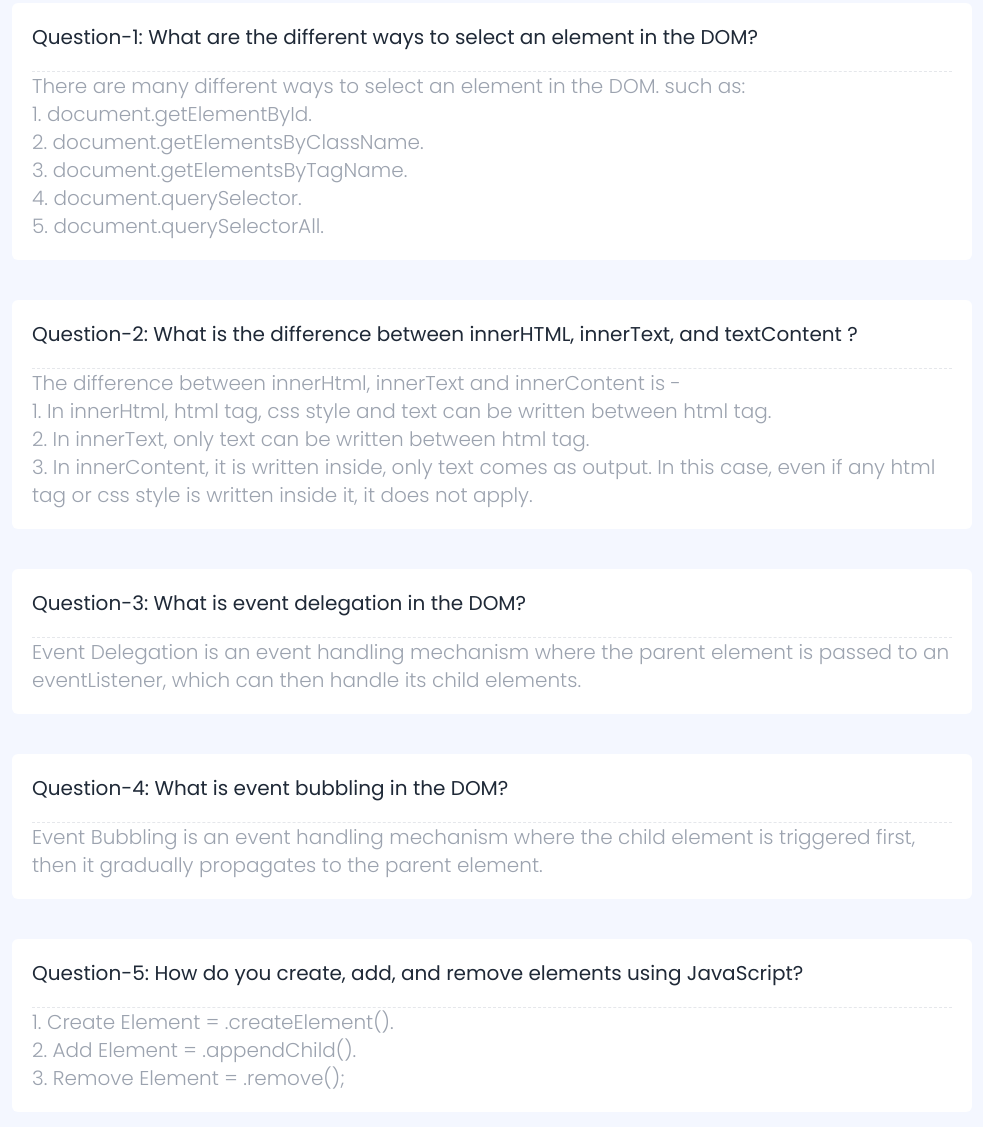
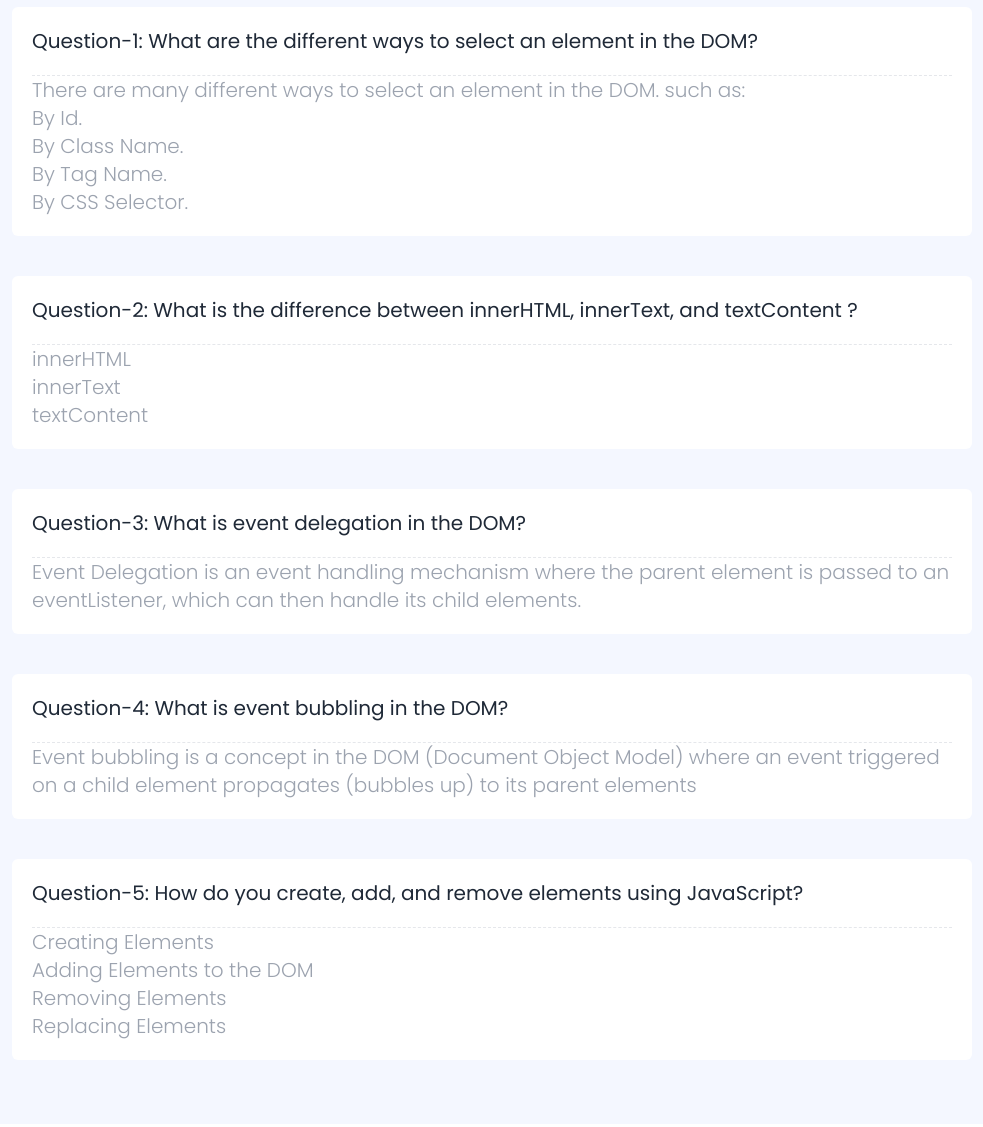
Before and after one commit to awsobuj000/assig-5, a plain HTML site: page blog.html in a window 1280 px wide. Shown: the part 233-1360 px from the top of the page, without its empty margins (148-1131 px from the left). Drawn offline with nearby package versions, Linux system fonts and the light colour scheme.

Commit message:
add html

```diff
--- a/blog.html
+++ b/blog.html
@@ -51,20 +51,18 @@
         <div class="bg-white p-5 rounded-md mb-10">
             <h1 class="text-xl pb-5 border-dashed border-b">Question-1: What are the different ways to select an element in the DOM?</h1>
             <h1 class="text-xl text-gray-400 font-light">There are many different ways to select an element in the DOM. such as:<br>
-                1. document.getElementById. <br>
-                2. document.getElementsByClassName. <br>
-                3. document.getElementsByTagName. <br>
-                4. document.querySelector. <br>
-                5. document.querySelectorAll.
+                By Id. <br>
+                By Class Name. <br>
+                By Tag Name. <br>
+                By CSS Selector. <br>
             </h1>
         </div>
         <div class="bg-white p-5 rounded-md mb-10">
             <h1 class="text-xl pb-5 border-dashed border-b">Question-2: What is the difference between innerHTML, innerText, and textContent ?</h1>
             <h1 class="text-xl text-gray-400 font-light">
-                The difference between innerHtml, innerText and innerContent is - <br>
-                1. In innerHtml, html tag, css style and text can be written between html tag. <br>
-                2. In innerText, only text can be written between html tag. <br>
-                3. In innerContent, it is written inside, only text comes as output. In this case, even if any html tag or css style is written inside it, it does not apply.
+                innerHTML<br>
+                innerText<br>
+                textContent
             </h1>
         </div>
         <div class="bg-white p-5 rounded-md mb-10">
@@ -73,14 +71,15 @@
         </div>
         <div class="bg-white p-5 rounded-md mb-10">
             <h1 class="text-xl pb-5 border-dashed border-b">Question-4: What is event bubbling in the DOM?</h1>
-            <h1 class="text-xl text-gray-400 font-light">Event Bubbling is an event handling mechanism where the child element is triggered first, then it gradually propagates to the parent element.</h1>
+            <h1 class="text-xl text-gray-400 font-light">Event bubbling is a concept in the DOM (Document Object Model) where an event triggered on a child element propagates (bubbles up) to its parent elements</h1>
         </div>
         <div class="bg-white p-5 rounded-md mb-10">
             <h1 class="text-xl pb-5 border-dashed border-b">Question-5: How do you create, add, and remove elements using JavaScript?</h1>
             <h1 class="text-xl text-gray-400 font-light">
-                1. Create Element = .createElement(). <br>
-                2. Add Element = .appendChild(). <br>
-                3. Remove Element = .remove();
+                Creating Elements<br>
+                Adding Elements to the DOM<br>
+                Removing Elements<br>
+                Replacing Elements
             </h1>
         </div>
     </main>
```
Also changed, not shown: assets/activity.png (added), assets/board.png (added), assets/calender.png (added), assets/checkbox.png (added), assets/logo.png (added), assets/theme-btn.png (added).
